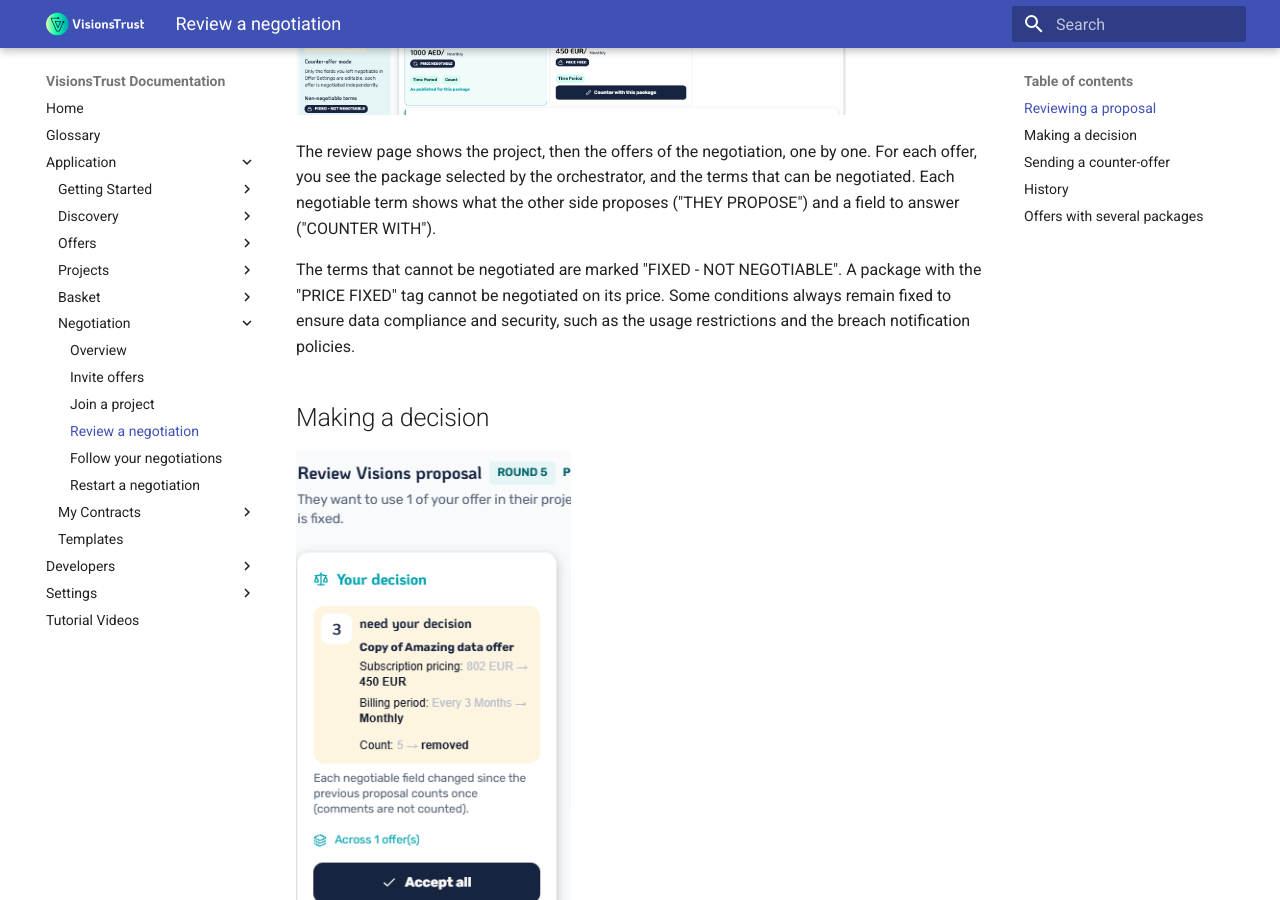
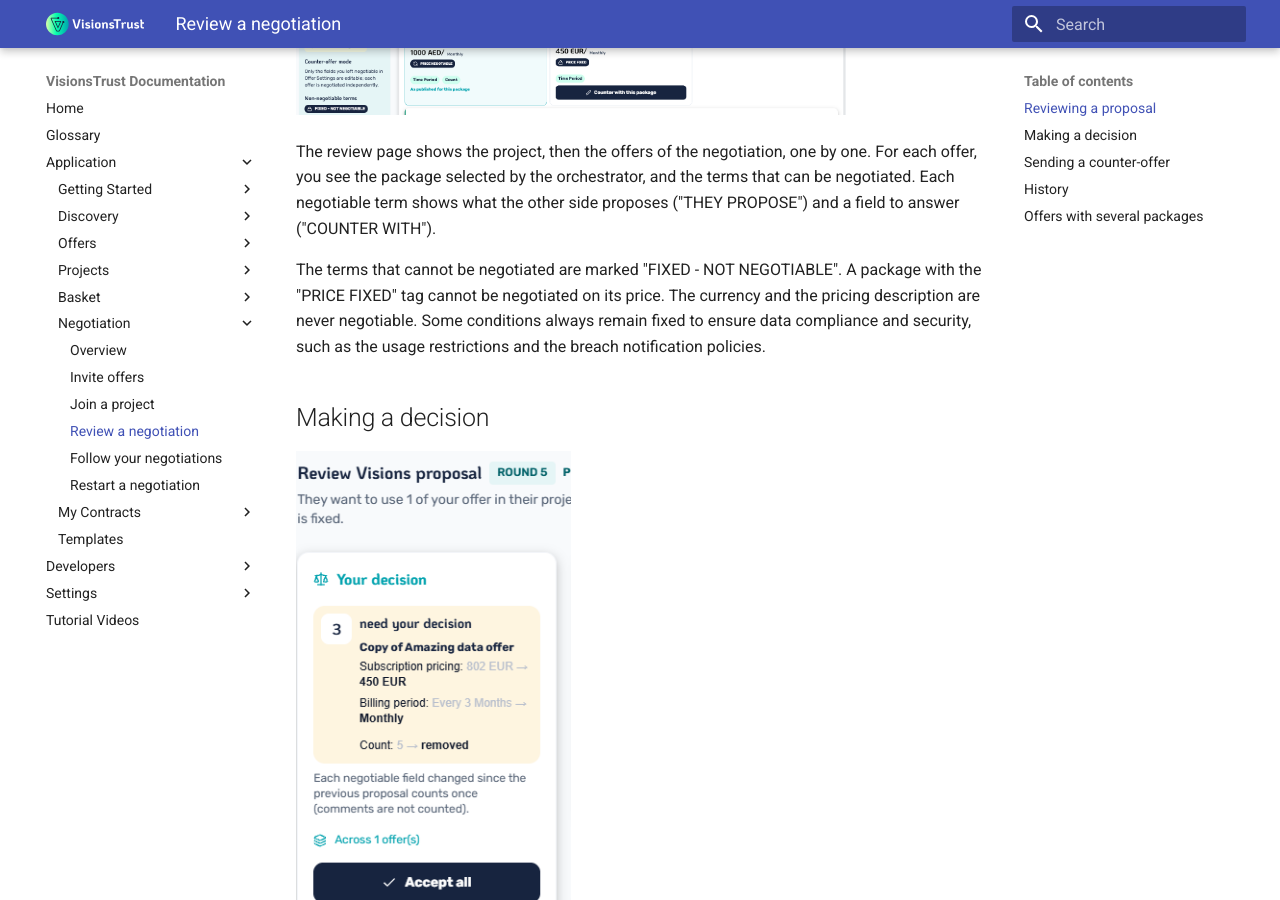
Before and after one commit to VisionsOfficial/visionstrust-docs, an MkDocs documentation site: the page built from docs/application/negotiation/negotiation.md, in a window 1280 px wide and 900 px high, scrolled down 570 px. Built offline with MkDocs 1.6.1 and Material for MkDocs 9.7.7, drawn with Linux system fonts in a browser that asks for light colours.

Commit message:
docs: list the fixed and negotiable terms of an offer

```diff
--- a/docs/application/negotiation/negotiation.md
+++ b/docs/application/negotiation/negotiation.md
@@ -10,7 +10,7 @@ When an orchestrator invites your offer, you receive a notification: open it to
 
 The review page shows the project, then the offers of the negotiation, one by one. For each offer, you see the package selected by the orchestrator, and the terms that can be negotiated. Each negotiable term shows what the other side proposes ("THEY PROPOSE") and a field to answer ("COUNTER WITH").
 
-The terms that cannot be negotiated are marked "FIXED - NOT NEGOTIABLE". A package with the "PRICE FIXED" tag cannot be negotiated on its price. Some conditions always remain fixed to ensure data compliance and security, such as the usage restrictions and the breach notification policies.
+The terms that cannot be negotiated are marked "FIXED - NOT NEGOTIABLE". A package with the "PRICE FIXED" tag cannot be negotiated on its price. The currency and the pricing description are never negotiable. Some conditions always remain fixed to ensure data compliance and security, such as the usage restrictions and the breach notification policies.
 
 ## Making a decision
 
```
